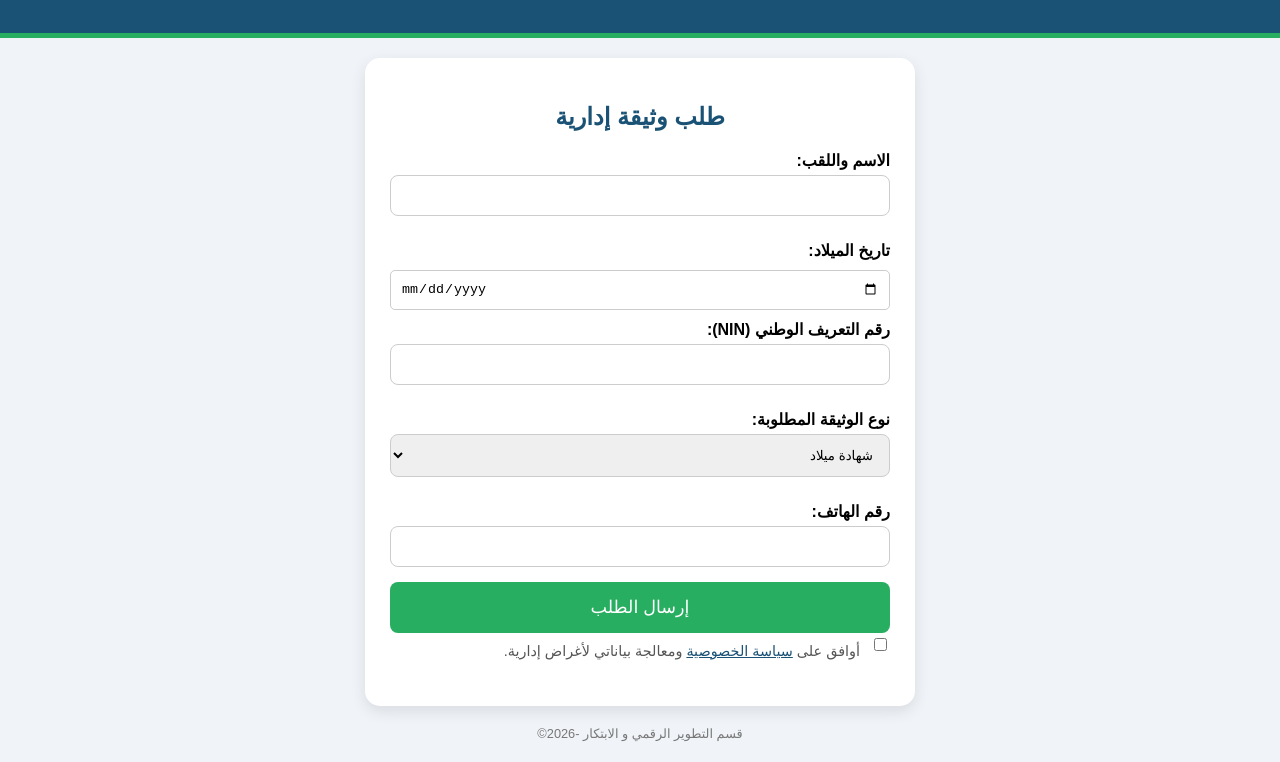
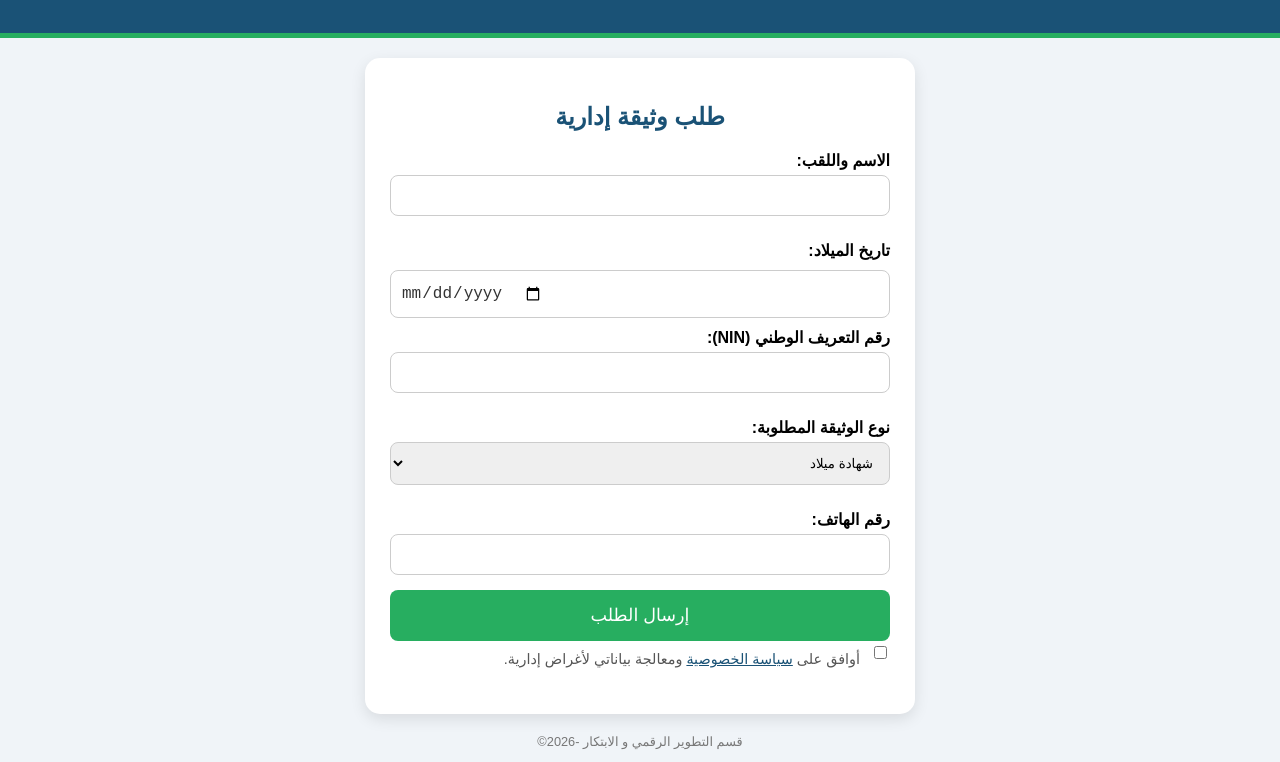
Before and after one commit to dhakiroualihine-stack/Sidilkhdar, a plain HTML site: page index.html in a window 1280 px wide. Shown: the part 168-930 px from the top of the page. Drawn offline with Linux system fonts and the light colour scheme.

Commit message:
Enhance birth date input styling
Updated the birth date input style for better layout and appearance.

```diff
--- a/index.html
+++ b/index.html
@@ -50,7 +50,7 @@ input:focus, select:focus {
 <input type="text" name="Full_Name" required>
      <label for="birth_date">تاريخ الميلاد:</label>
 <input type="date" id="birth_date" name="Birth_Date" required
-       style="width: 100%; padding: 10px; margin: 10px 0; border: 1px solid #ccc; border-radius: 5px; display: block;">
+       style="width: 100%; height: 48px; padding: 10px; margin: 10px 0; border: 1px solid #ccc; border-radius: 8px; display: flex; align-items: center; justify-content: space-between; direction: rtl; background-color: white; color: #333; font-size: 16px; -webkit-appearance: listbox;">
 <label>رقم التعريف الوطني (NIN):</label>
 <input type="number" name="NIN_Number" required>
 
```
